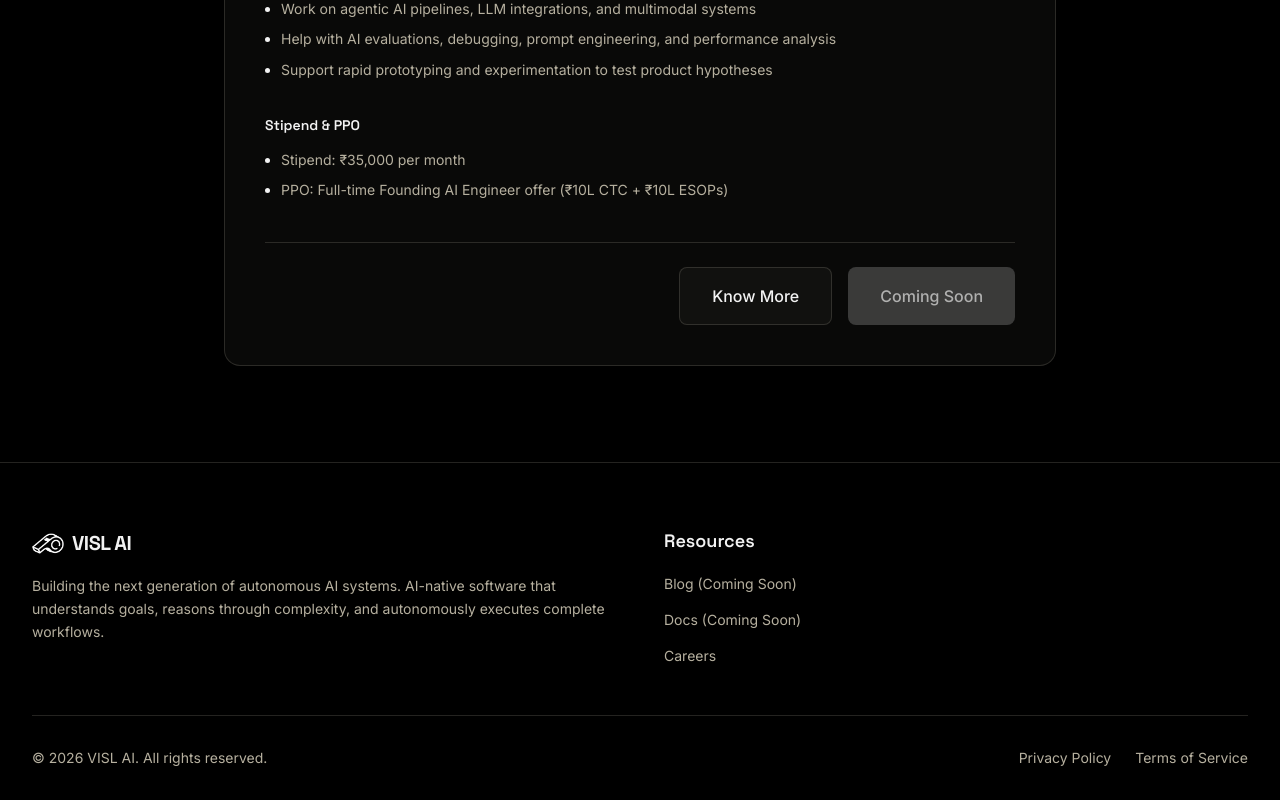
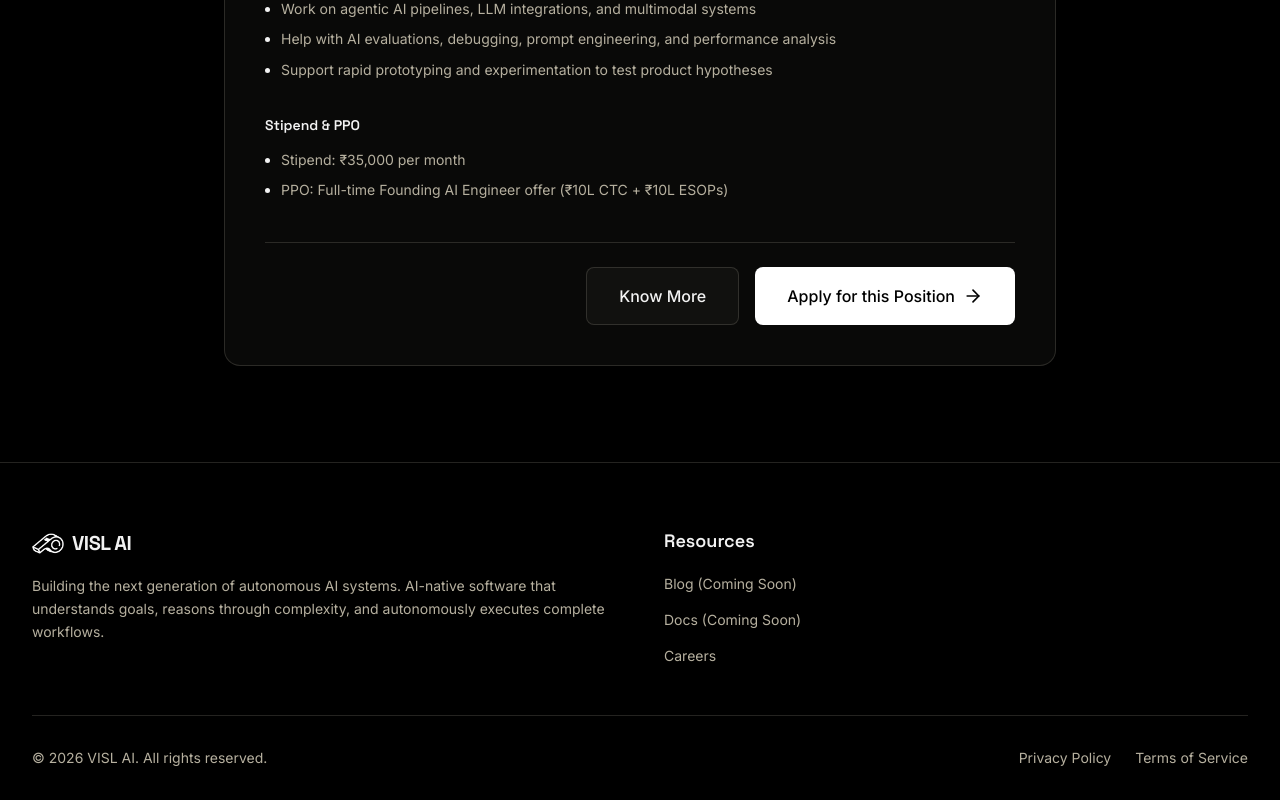
Before and after one commit to rishabh-mynachiketa/visl-ai-website, a React (Vite) app: page /#/careers in a window 1280 px wide. Shown: the part 3551-4351 px from the top of the page. Built offline with nearby package versions, Linux system fonts and the light colour scheme.

Commit message:
feat: add Google Form link for AI Engineer Intern application

```diff
--- a/src/pages/AIEngineerIntern.tsx
+++ b/src/pages/AIEngineerIntern.tsx
@@ -32,11 +32,15 @@ export default function AIEngineerIntern() {
                         <h1 className="text-4xl sm:text-5xl lg:text-6xl font-bold font-heading leading-tight mb-8 text-primary">
                             AI Engineer Intern
                         </h1>
-                        <span
-                            className="inline-flex items-center justify-center px-8 py-4 rounded-lg bg-white/20 text-white/60 font-medium cursor-not-allowed"
+                        <a
+                            href="https://forms.gle/uG2VqhGBJyX1NhEt7"
+                            target="_blank"
+                            rel="noopener noreferrer"
+                            className="inline-flex items-center justify-center px-8 py-4 rounded-lg bg-white text-black font-medium hover:bg-gray-200 transition-colors"
                         >
-                            Coming Soon
-                        </span>
+                            Apply for this Position
+                            <ArrowRight className="ml-2 w-5 h-5 group-hover:translate-x-1 transition-transform" />
+                        </a>
                     </motion.div>
                 </div>
             </section>
@@ -113,11 +117,15 @@ export default function AIEngineerIntern() {
 
                     <div className="mt-16 pt-10 border-t border-border text-center">
                         <h3 className="text-2xl font-bold font-heading mb-8 text-primary">Ready to build the future?</h3>
-                        <span
-                            className="inline-flex items-center justify-center px-8 py-4 rounded-lg bg-white/20 text-white/60 font-medium cursor-not-allowed"
+                        <a
+                            href="https://forms.gle/uG2VqhGBJyX1NhEt7"
+                            target="_blank"
+                            rel="noopener noreferrer"
+                            className="inline-flex items-center justify-center px-8 py-4 rounded-lg bg-white text-black font-medium hover:bg-gray-200 transition-colors"
                         >
-                            Coming Soon
-                        </span>
+                            Apply for this Position
+                            <ArrowRight className="ml-2 w-5 h-5 group-hover:translate-x-1 transition-transform" />
+                        </a>
                     </div>
                 </div>
             </section>
--- a/src/pages/Careers.tsx
+++ b/src/pages/Careers.tsx
@@ -258,11 +258,15 @@ export default function Careers() {
                 >
                   Know More
                 </Link>
-                <span
-                  className="inline-flex items-center justify-center px-8 py-4 rounded-lg bg-white/20 text-white/60 font-medium cursor-not-allowed w-full sm:w-auto"
+                <a
+                  href="https://forms.gle/uG2VqhGBJyX1NhEt7"
+                  target="_blank"
+                  rel="noopener noreferrer"
+                  className="inline-flex items-center justify-center px-8 py-4 rounded-lg bg-white text-black font-medium hover:bg-gray-200 transition-colors w-full sm:w-auto"
                 >
-                  Coming Soon
-                </span>
+                  Apply for this Position
+                  <ArrowRight className="ml-2 w-5 h-5" />
+                </a>
               </div>
             </div>
           </div>
```
